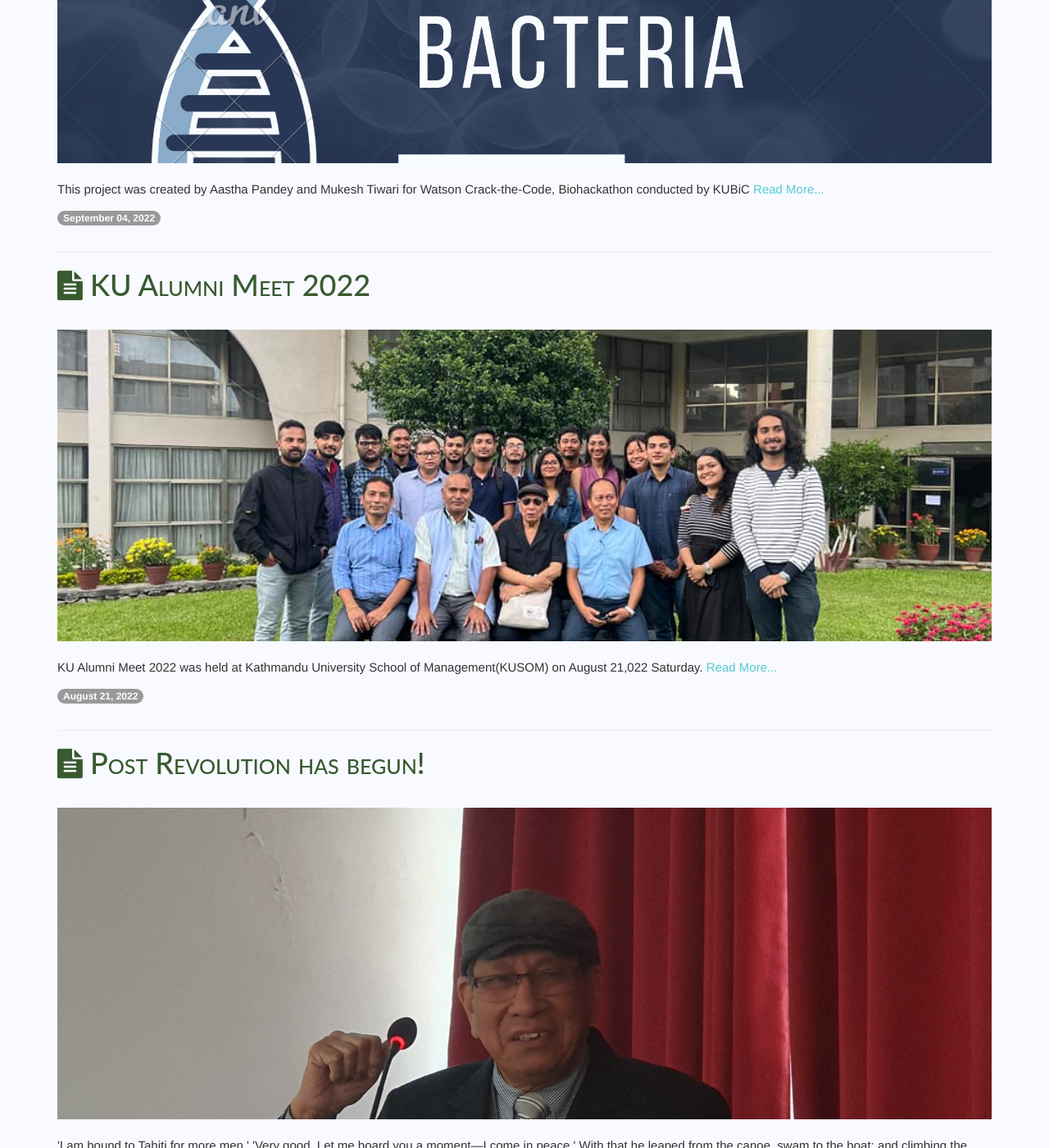
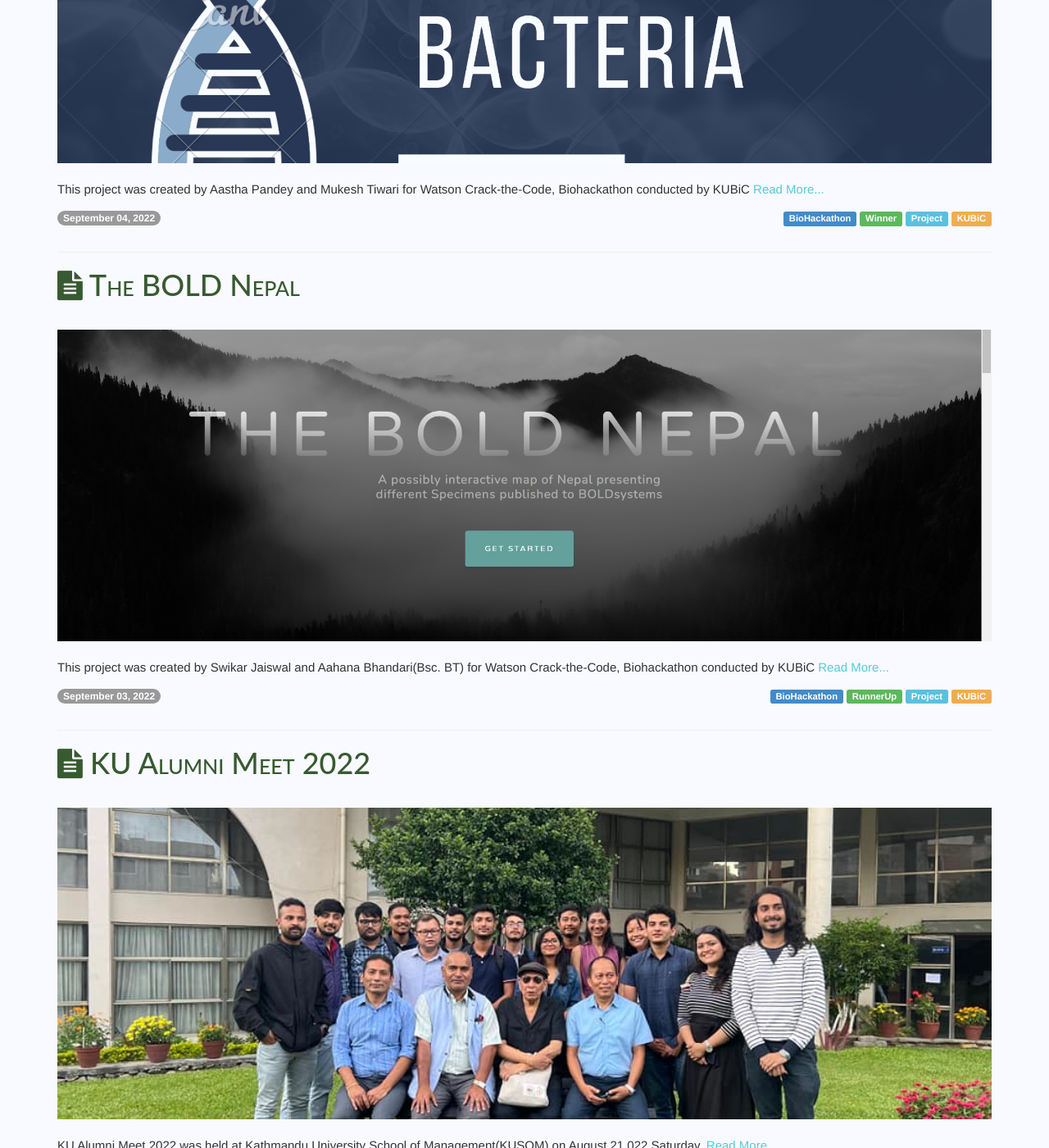
Before and after one commit to mukeshdroid/kucmc_website, a Jekyll site: the page built from blog.html, in a window 1280 px wide and 1400 px high, scrolled down 2157 px. Shown: the whole window at 82% size. Built offline with Jekyll 4.4.1, drawn with Linux system fonts in a browser that asks for light colours; some of the changed lines change nothing that is shown.

Commit message:
Added Project BOLDNepal

```diff
--- /dev/null
+++ b/_posts/2022-09-03-The_BOLD_Nepal.md
@@ -0,0 +1,46 @@
+---
+layout: post
+title: "The BOLD Nepal"
+description: "This project was created by Swikar Jaiswal and Aahana Bhandari(Bsc. BT)  for Watson Crack-the-Code, Biohackathon conducted by KUBiC"
+picture: "projects/TheBOLDNepal_prev.png"
+
+labelclasses: ["label-default","label-primary","label-success","label-info","label-warning","label-danger"]
+keywords: [BioHackathon, RunnerUp, Project, KUBiC]
+
+type: "project"
+author:
+---
+# [**The BOLD Nepal** <i class="fa fa-github"></i>](https://github.com/suecarjayeswal/nepalensis.git)
+>  It's an interactive website that presents nepali specimens that are present in BOLD (The Barcode of Life Data System) database. The data was obtained from [BOLD's website](https://boldsystems.org/). This was made by Team *nepalensis* for [Watson Crack the Code-Fest 2022 (Nepal's First Biohackathon)](https://kubicclub.ku.edu.np/) organized by Kathmandu University Biotechnology Creatives [(KUBiC)](https://kubicclub.ku.edu.np/biohackathon22/) on 4th and 5th sept , 2022.
+
+## Team *nepalensis*:
+- **Swikar Jaiswal** , 1st year , B.Sc. in Computational Mathematics
+
+- **Aahana Bhandari** , 3rd year , B.Tech. in Biotechnology
+
+
+---
+## Installation
+
+To run the website, please go through following steps:
+// Since there are certain dependencies required for this project, it is a must to install the environment packages
+
+0) Open your terminal in the nepalensis folder then enter following commands
+1) conda create --name myEnv --file environment.yml
+    if you want to install packages in your personal conda environment, enter following instead of above one:
+        conda install --name <urEnvName> --file environment.yml
+
+2) conda activate myEnv
+3) pip install -r requirements.txt
+
+4) Now you may move to directory BOLDmapNepal using:
+        cd BOLDmapNepal
+
+5) Finally, run the server using the command below:
+        python manage.py runserver
+
+### Usage:
+The website itself has shown how you can you search bar to find specimens of your interest on the map. You can simply play with the search bar and map, exploring various informations present there.
+
+
+![Preview](/assets/img/projects/TheBOLDNepal.gif)
--- a/_posts/2022-09-04-Virulent_Bacteria_Finder.md
+++ b/_posts/2022-09-04-Virulent_Bacteria_Finder.md
@@ -5,7 +5,7 @@ description: "This project was created by Aastha Pandey and Mukesh Tiwari for Wa
 picture: "projects/VirulentBacteria.png"
 
 labelclasses: ["label-default","label-primary","label-success","label-info","label-warning","label-danger"]
-keywords:
+keywords: [BioHackathon, Winner, Project, KUBiC]
 
 type: "project"
 author:
```
Also changed, not shown: assets/img/projects/TheBOLDNepal_prev.png (added), 1 other file.
